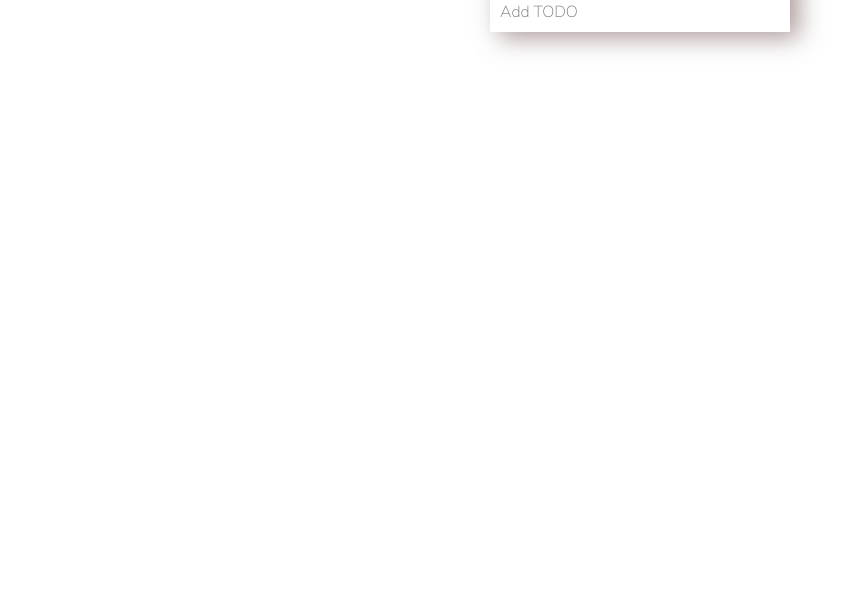
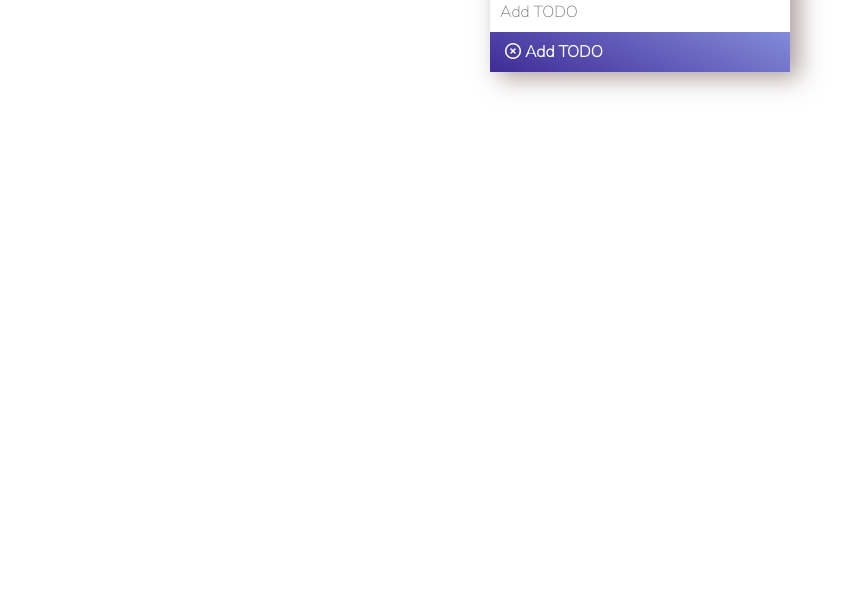
Before and after one commit to thasneem36/TODO, a plain HTML site: page index.html in a window 1280 px wide. Shown: the part 198-800 px from the top of the page, without its empty margins (0-861 px from the left). Drawn offline with nearby package versions, Linux system fonts and the light colour scheme.

Commit message:
update
html

```diff
--- a/index.html
+++ b/index.html
@@ -28,6 +28,7 @@
         <h1>TODO</h1>
         <input type="text" placeholder="Add TODO">
         <ul>
+          <li><span><i class="fa-regular fa-circle-xmark"></i></span> Add TODO</li>
         </ul>
 
     </div>
```
